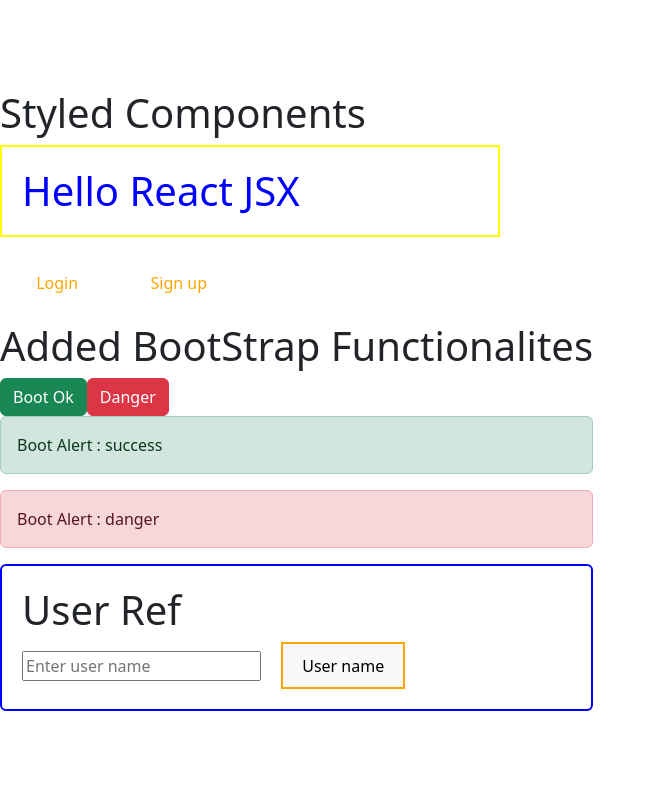
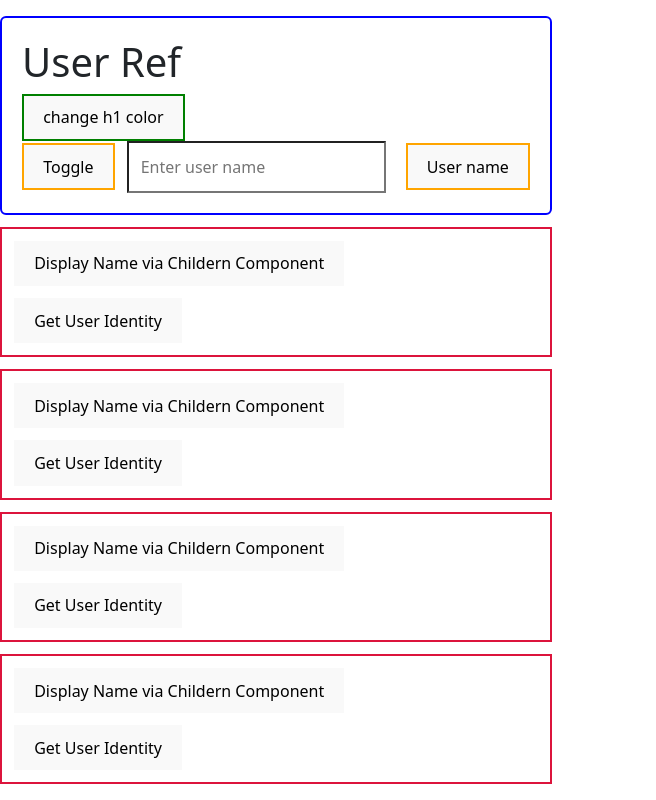
Before and after one commit to AkshitaGupta97/React_Basic_Projects, a React (Vite) app: page / in a window 1280 px wide. Shown: the whole page, without its empty margins (0-656 px from the left). Built offline with nearby package versions, Linux system fonts and the light colour scheme.

Commit message:
forward ref

```diff
--- a/src/App.jsx
+++ b/src/App.jsx
@@ -1,7 +1,10 @@
-import Bootstrap from "./Bootsrap_Page";
+//import Bootstrap from "./Bootsrap_Page";
+import Parent from "./ChildrenParent";
+import Forward from "./Forward";
 import UserRef from "./InputRef";
 //import UserId from "./UserId";
-import StyledComponenet from "./styledComponent";
+//import StyledComponenet from "./styledComponent";
+//import Uncontrolled from "./Uncontrolled";
 
 function App() {
 
@@ -9,9 +12,13 @@
     <div>
 
       {/*<UserId /> */}
-      <StyledComponenet />
-      <Bootstrap />
+      {/* <StyledComponenet /> */}
+      {/* <Bootstrap /> */}
       <UserRef />
+     {/*  <Uncontrolled /> */}
+      <Parent />
+
+      {/*<Forward /> */}
 
     </div>
   )
--- /dev/null
+++ b/src/ChildrenFun.jsx
@@ -0,0 +1,13 @@
+
+function ChildrenFun({displayName, name, getUser}){
+    return(
+        <div style={{padding:"12px", border:"2px solid crimson", marginTop:"12px"}}>
+            <button onClick={() => displayName(name)}>Display Name via Childern Component</button>
+            <br />
+            <button style={{marginTop:"12px"}} onClick={() => getUser(name)}>Get User Identity</button>
+
+        </div>
+    )
+}
+
+export default ChildrenFun;
--- /dev/null
+++ b/src/ChildrenParent.jsx
@@ -0,0 +1,20 @@
+import ChildrenFun from "./ChildrenFun";
+
+
+function Parent(){
+    const displayName = (name) => {
+        alert( name)
+    }
+    const getUser = (name) => {
+        alert(name)
+    }
+    return(
+        <div>
+            <ChildrenFun displayName={displayName} name="Akshita" getUser={getUser}/>
+            <ChildrenFun displayName={displayName} name="Simren" getUser={getUser}/>
+            <ChildrenFun displayName={displayName} name="Peter" getUser={getUser}/>
+            <ChildrenFun displayName={displayName} name="Mayank" getUser={getUser}/>
+        </div>
+    )
+}
+export default Parent;
--- /dev/null
+++ b/src/Forward.jsx
@@ -0,0 +1,17 @@
+import { useRef } from "react";
+
+function Forward() {
+    const inputRef = useRef(null);
+    const updateInput = () => {
+        inputRef.current.value = 1000;
+        inputRef.current.focus();
+    }
+    return(
+        <div>
+            <h2>Forward Ref</h2>
+            <UserInput ref={inputRef}/>
+            <button onClick={updateInput}>Update Input</button>
+        </div>
+    )
+}
+export default Forward;
--- a/src/InputRef.jsx
+++ b/src/InputRef.jsx
@@ -2,19 +2,35 @@
 
 function UserRef(){
     const inputRef = useRef(null);
-
+    const h1Ref = useRef(null);
     const inputHandler =() => {
-        console.log(inputRef);
+        //console.log(inputRef);
         inputRef.current.focus();
         inputRef.current.style.color="crimson";
+    }
 
+    const toggleHandler = () => {
+        if(inputRef.current.style.display!='none'){
+            inputRef.current.style.display = 'none'
+        }
+        else {
+            inputRef.current.style.display = "inline";
+        }
+    }
+
+    const h1RefHandler = () => {
+        h1Ref.current.style.color = "orange";
     }
 
     return(
         <div style={{border:"2px solid blue", borderRadius:"6px", padding:"20px"}}>
-            <h1>User Ref</h1>
-            <input type="text" placeholder="Enter user name" />
+            <h1 ref={h1Ref}>User Ref</h1>
+            <button onClick={h1RefHandler} style={{display:"block", border:"2px solid green"}}>change h1 color</button>
+
+            <button onClick={toggleHandler} style={{marginRight:"12px", border:"2px solid orange"}}>Toggle</button>
+            <input type="text" ref={inputRef} placeholder="Enter user name" style={{padding:"12px", backgroundColor:"white"}} />
             <button onClick={inputHandler} style={{border:"2px solid orange", marginLeft:"20px"}}>User name</button>
+
         </div>
     )
 }
--- /dev/null
+++ b/src/Uncontrolled.jsx
@@ -0,0 +1,45 @@
+import { useRef } from "react";
+
+function Uncontrolled() {
+
+    const handleForm = (event) => {
+        event.preventDefault();
+        const user = document.querySelector("#user").value;
+        const password = document.querySelector("#password").value;
+        console.log(user);
+        console.log(password);
+    }
+
+    const inputRef = useRef();
+    const passRef = useRef();
+
+    const handleFormUserRef = (event) => {
+        event.preventDefault();
+        const user = inputRef.current.value;
+        const password = passRef.current.value;
+        console.log("hnadleFormUserRef : ", user, password);
+    }
+    return(
+        <div style={{border:"2px solid orange", borderRadius:"6px", padding:"10px"}}>
+            <h2>Uncontrolled Component</h2>
+            <form action="" method="post" onSubmit={handleForm}>
+                <input style={{padding:"10px", border:"2px solid blue", borderRadius:"6px" }}  type="text" id="user" placeholder="Enter user name" />
+                <br />
+                <input  style={{padding:"10px", border:"2px solid blue", borderRadius:"6px", marginTop:"10px" }} type="password" id="password"  placeholder="Enter user name"/>
+                <br />
+                <button>Submit</button>
+            </form>
+            <hr />
+            <h2>Uncontrolled Component with useRef</h2>
+            <form action="" method="post" onSubmit={handleFormUserRef}>
+                <input style={{padding:"10px", border:"2px solid blue", borderRadius:"6px" }} ref={inputRef}  type="text" id="userRef" placeholder="Enter user name" />
+                <br />
+                <input  style={{padding:"10px", border:"2px solid blue", borderRadius:"6px", marginTop:"10px"}} ref={passRef} type="password" id="passwordRef"  placeholder="Enter user name"/>
+                <br />
+                <button>Submit useRef</button>
+            </form>
+        </div>
+    )
+}
+
+export default Uncontrolled;
```
Also changed, not shown: src/ForwardRef.jsx (added, +22 -0 lines).
